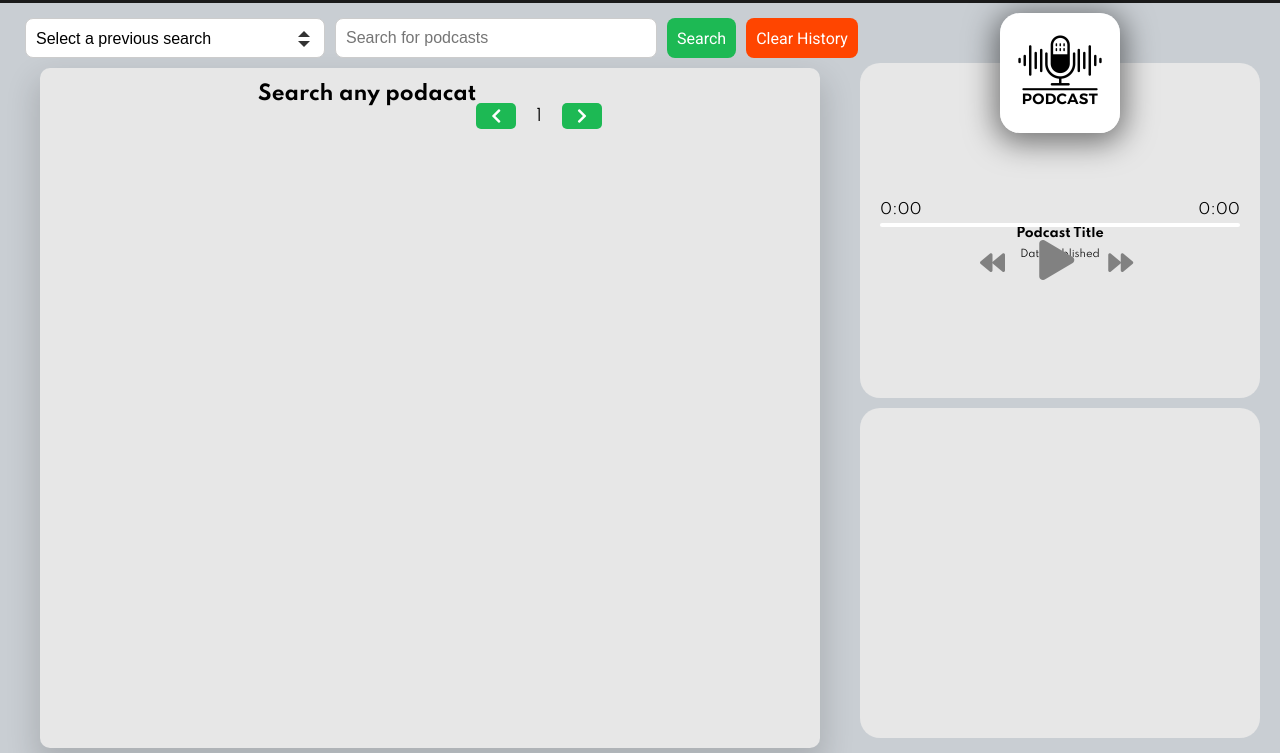
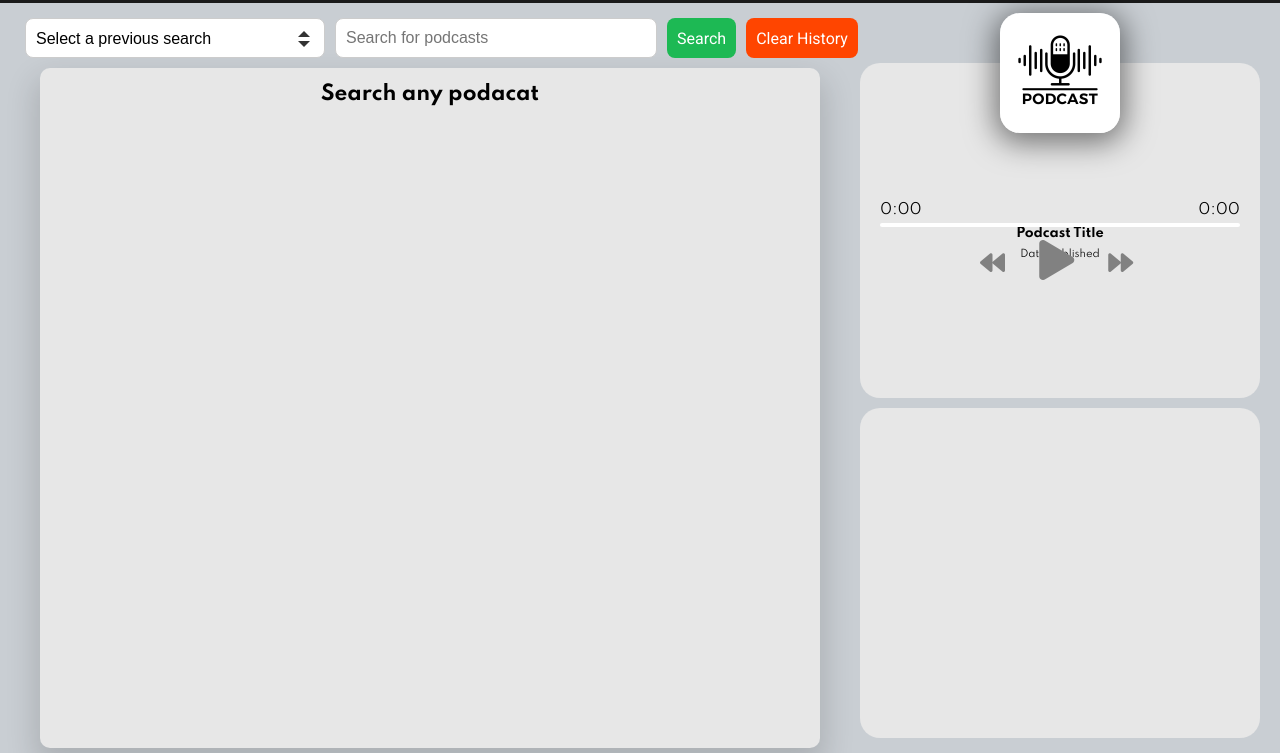
Before and after one commit to Eyob-smax/SpaceCast-podcastApp, a website: page public/index.html in a window 1280 px wide. Shown: the part 47-800 px from the top of the page. Drawn offline with Linux system fonts and the light colour scheme.

Commit message:
Removing dummy data

```diff
--- a/public/index.html
+++ b/public/index.html
@@ -50,7 +50,7 @@
         <div id="cardsContainer" class="cards-container">
           <h2>Search any podacat</h2>
 
-          <div hidden class="pagination">
+          <div style="display: none" class="pagination">
             <i id="prev-btn" class="fas fa-chevron-left"></i>
             <span id="currentPage">1</span>
             <i id="next-btn" class="fas fa-chevron-right"></i>
```
